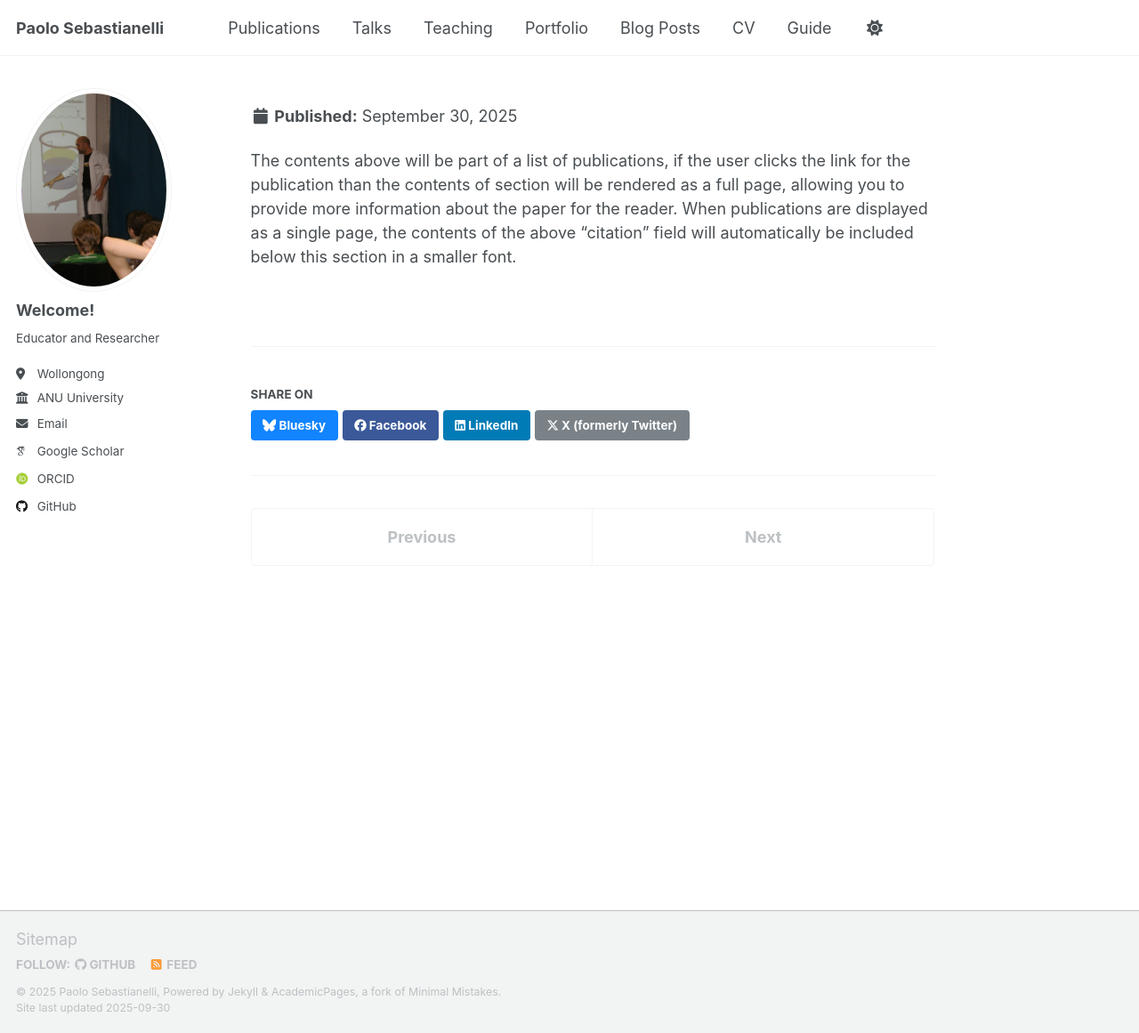
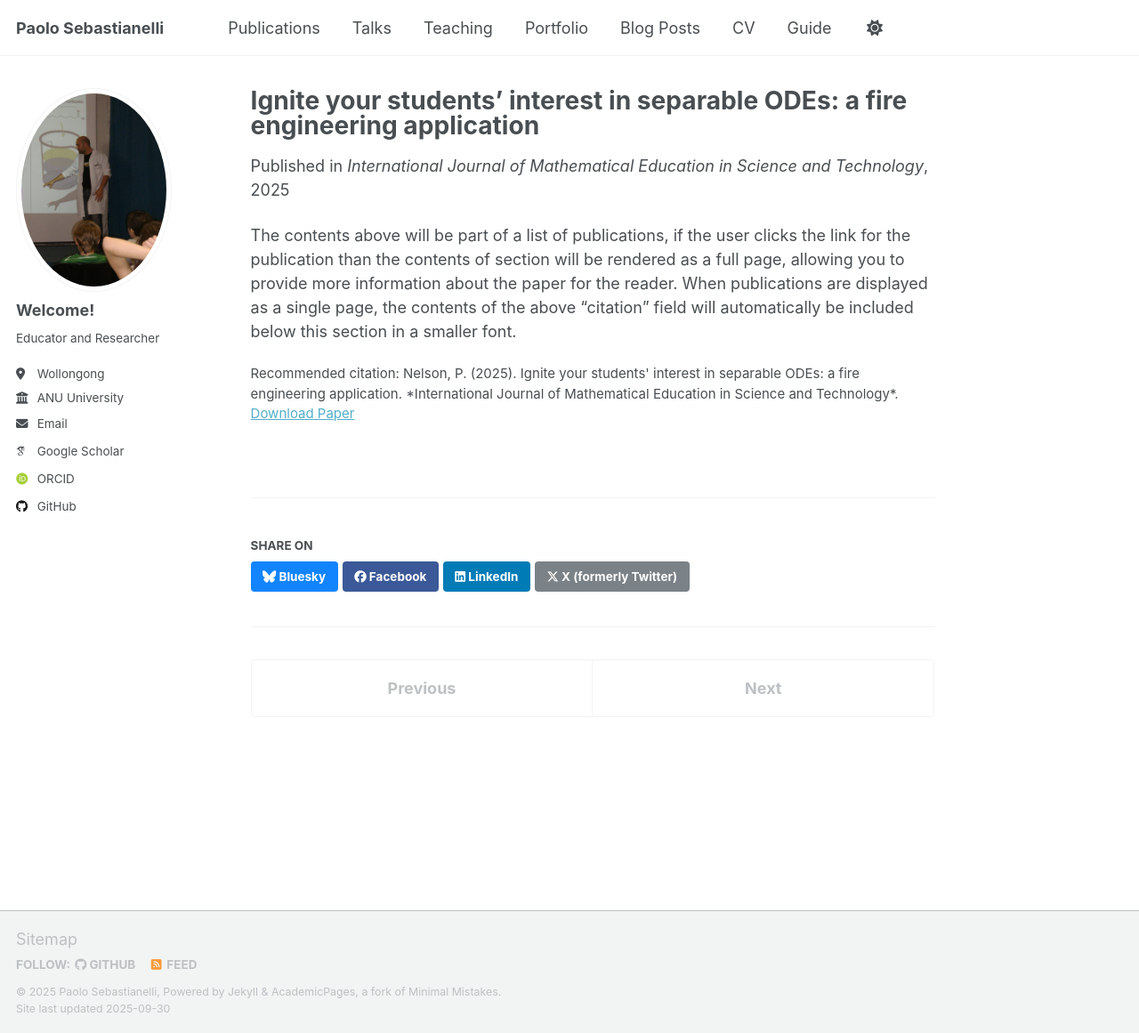
Before and after one commit to PaoloSebas/PaoloSebas.github.io, a Jekyll site: the page built from _publications/2024-02-17-paper-title-number-4.md, in a window 1280 px wide and 1161 px high. Shown: the whole window at 89% size. Built offline with Jekyll 4.4.1, drawn with Linux system fonts in a browser that asks for light colours; some web fonts are replaced; a script that is not in the unit is left out.

Commit message:
Update 2024-02-17-paper-title-number-4.md

```diff
--- a/_publications/2024-02-17-paper-title-number-4.md
+++ b/_publications/2024-02-17-paper-title-number-4.md
@@ -1,13 +1,13 @@
 ---
-title: 'Ignite your students' interest in separable ODEs: a fire engineering application'
+title: "Ignite your students' interest in separable ODEs: a fire engineering application"
 collection: publications
 category: publications
-permalink: https://doi.org/10.1080/0020739X.2025.2471439
-excerpt: 'It is often desirable to have students solve a differential equation having a real application. We discuss such an equation, arising in the field of fire engineering, which models the temperature of a solid that is being heated by a radiative heat flux.'
+permalink: /publication/2025-05-07-paper-title-number-4
+excerpt: "It is often desirable to have students solve a differential equation having a real application. We discuss such an equation, arising in the field of fire engineering, which models the temperature of a solid that is being heated by a radiative heat flux."
 date: 2025-05-07
-venue: 'International Journal of Mathematical Education in Science and Technology'
-paperurl: 'https://doi.org/10.1080/0020739X.2025.2471439'
-citation: 'Nelson'
+venue: "International Journal of Mathematical Education in Science and Technology"
+paperurl: "https://doi.org/10.1080/0020739X.2025.2471439"
+citation: "Nelson, P. (2025). Ignite your students' interest in separable ODEs: a fire engineering application. *International Journal of Mathematical Education in Science and Technology*."
 ---
 
 The contents above will be part of a list of publications, if the user clicks the link for the publication than the contents of section will be rendered as a full page, allowing you to provide more information about the paper for the reader. When publications are displayed as a single page, the contents of the above "citation" field will automatically be included below this section in a smaller font.
```
